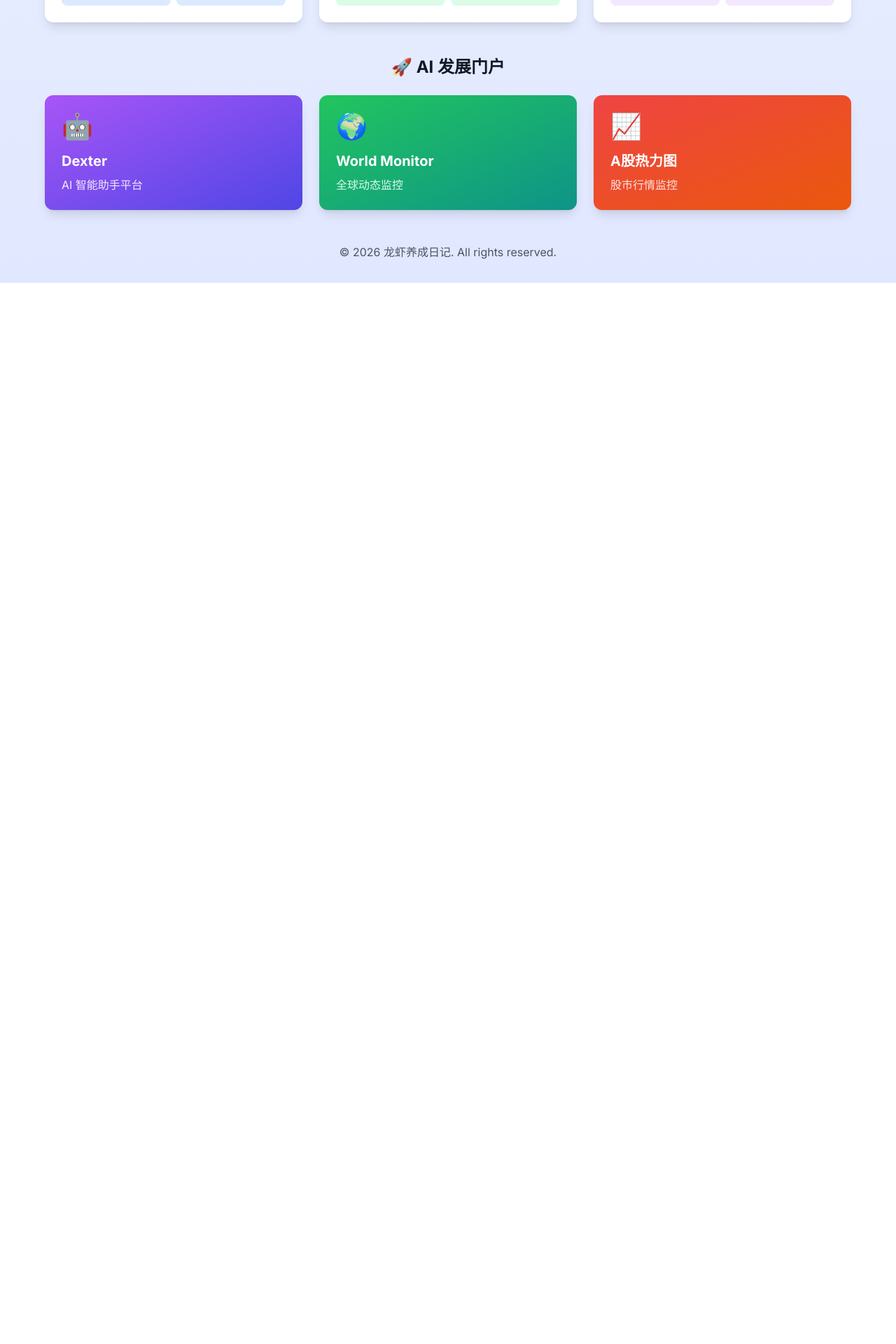
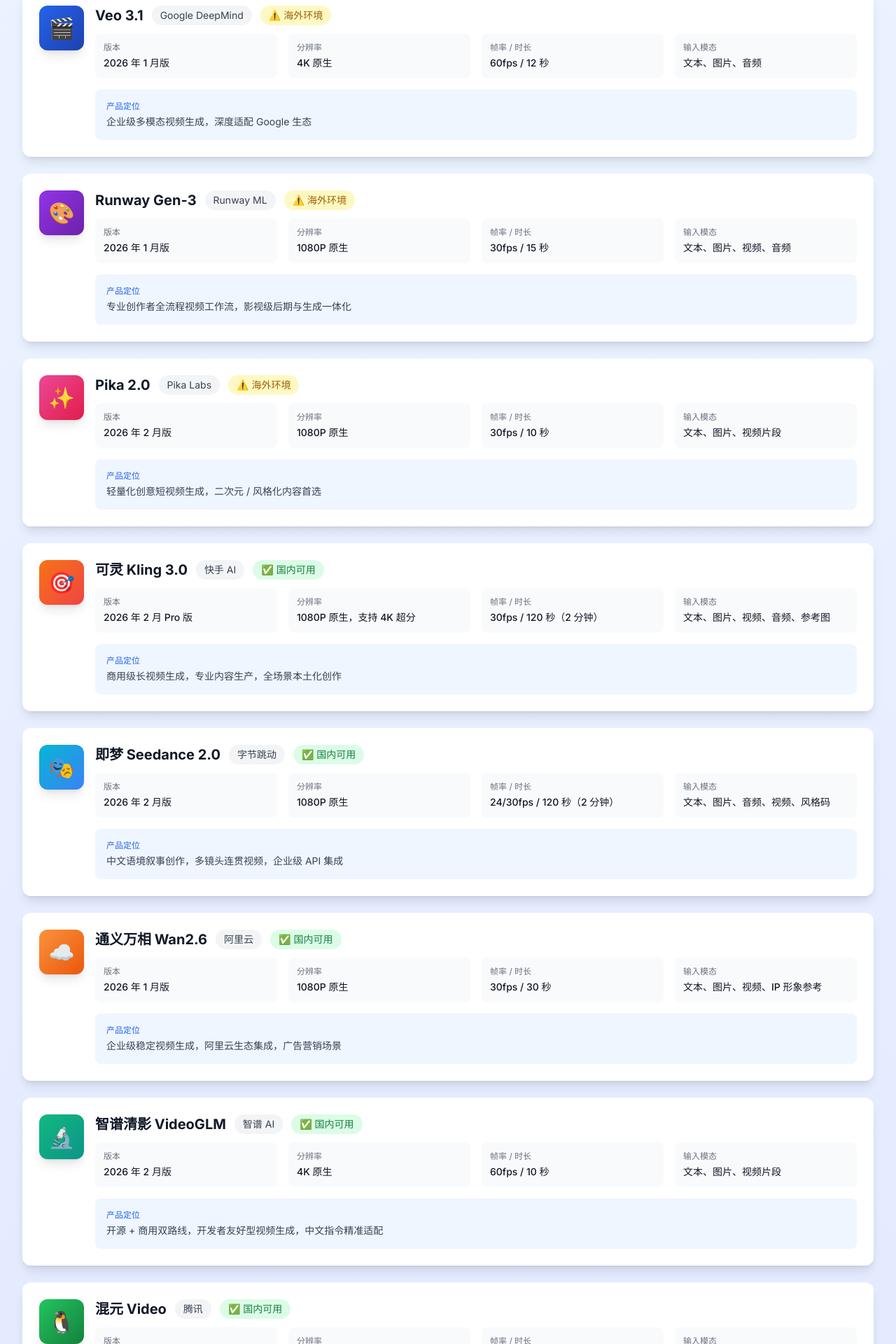
Before and after one commit to huaijw111hz/lobster-diary, a Next.js app: page / in a window 1280 px wide. Shown: the part 872-2792 px from the top of the page at 70% size. Before the commit the page ends 1276 px from the top, so only its background shows below. Built offline with nearby package versions, Linux system fonts and the light colour scheme.

Commit message:
重新组织首页：AI实用链接置顶，添加9个视频生成大模型详细信息板块

```diff
--- a/src/app/page.tsx
+++ b/src/app/page.tsx
@@ -42,10 +42,130 @@
   },
 ]
 
+const videoModels = [
+  {
+    name: "Sora 2",
+    developer: "OpenAI",
+    version: "2026 年 2 月更新版",
+    resolution: "1080P 原生，支持 4K 超分",
+    framerate: "30fps",
+    maxDuration: "25 秒",
+    inputModalities: "文本、图片、视频片段",
+    chinaAccess: "否，需合规海外环境",
+    positioning: "通用影视级视频生成标杆，高端创意与专业预演场景",
+    color: "from-gray-700 to-gray-900",
+    icon: "🔮",
+  },
+  {
+    name: "Veo 3.1",
+    developer: "Google DeepMind",
+    version: "2026 年 1 月版",
+    resolution: "4K 原生",
+    framerate: "60fps",
+    maxDuration: "12 秒",
+    inputModalities: "文本、图片、音频",
+    chinaAccess: "否，需绑定 Google 账号",
+    positioning: "企业级多模态视频生成，深度适配 Google 生态",
+    color: "from-blue-600 to-blue-800",
+    icon: "🎬",
+  },
+  {
+    name: "Runway Gen-3",
+    developer: "Runway ML",
+    version: "2026 年 1 月版",
+    resolution: "1080P 原生",
+    framerate: "30fps",
+    maxDuration: "15 秒",
+    inputModalities: "文本、图片、视频、音频",
+    chinaAccess: "否，需合规海外环境",
+    positioning: "专业创作者全流程视频工作流，影视级后期与生成一体化",
+    color: "from-purple-600 to-purple-800",
+    icon: "🎨",
+  },
+  {
+    name: "Pika 2.0",
+    developer: "Pika Labs",
+    version: "2026 年 2 月版",
+    resolution: "1080P 原生",
+    framerate: "30fps",
+    maxDuration: "10 秒",
+    inputModalities: "文本、图片、视频片段",
+    chinaAccess: "否，需合规海外环境",
+    positioning: "轻量化创意短视频生成，二次元 / 风格化内容首选",
+    color: "from-pink-500 to-rose-600",
+    icon: "✨",
+  },
+  {
+    name: "可灵 Kling 3.0",
+    developer: "快手 AI",
+    version: "2026 年 2 月 Pro 版",
+    resolution: "1080P 原生，支持 4K 超分",
+    framerate: "30fps",
+    maxDuration: "120 秒（2 分钟）",
+    inputModalities: "文本、图片、视频、音频、参考图",
+    chinaAccess: "是，全平台原生支持",
+    positioning: "商用级长视频生成，专业内容生产，全场景本土化创作",
+    color: "from-orange-500 to-red-500",
+    icon: "🎯",
+  },
+  {
+    name: "即梦 Seedance 2.0",
+    developer: "字节跳动",
+    version: "2026 年 2 月版",
+    resolution: "1080P 原生",
+    framerate: "24/30fps",
+    maxDuration: "120 秒（2 分钟）",
+    inputModalities: "文本、图片、音频、视频、风格码",
+    chinaAccess: "是，与剪映深度集成",
+    positioning: "中文语境叙事创作，多镜头连贯视频，企业级 API 集成",
+    color: "from-cyan-500 to-blue-500",
+    icon: "🎭",
+  },
+  {
+    name: "通义万相 Wan2.6",
+    developer: "阿里云",
+    version: "2026 年 1 月版",
+    resolution: "1080P 原生",
+    framerate: "30fps",
+    maxDuration: "30 秒",
+    inputModalities: "文本、图片、视频、IP 形象参考",
+    chinaAccess: "是，阿里云全生态支持",
+    positioning: "企业级稳定视频生成，阿里云生态集成，广告营销场景",
+    color: "from-orange-400 to-orange-600",
+    icon: "☁️",
+  },
+  {
+    name: "智谱清影 VideoGLM",
+    developer: "智谱 AI",
+    version: "2026 年 2 月版",
+    resolution: "4K 原生",
+    framerate: "60fps",
+    maxDuration: "10 秒",
+    inputModalities: "文本、图片、视频片段",
+    chinaAccess: "是，全平台支持",
+    positioning: "开源 + 商用双路线，开发者友好型视频生成，中文指令精准适配",
+    color: "from-emerald-500 to-teal-600",
+    icon: "🔬",
+  },
+  {
+    name: "混元 Video",
+    developer: "腾讯",
+    version: "2026 年 3 月开源版",
+    resolution: "2K 原生",
+    framerate: "30fps",
+    maxDuration: "15 秒",
+    inputModalities: "文本、图片、音频",
+    chinaAccess: "是，腾讯云生态支持",
+    positioning: "私有化部署与企业级安全合规场景，本地轻量化推理优化",
+    color: "from-green-500 to-green-700",
+    icon: "🐧",
+  },
+]
+
 export default function Home() {
   return (
     <div className="min-h-screen bg-gradient-to-b from-blue-50 to-indigo-100 p-8">
-      <div className="max-w-6xl mx-auto">
+      <div className="max-w-7xl mx-auto">
         {/* Header */}
         <header className="text-center mb-12">
           <div className="w-24 h-24 mx-auto bg-gradient-to-br from-red-500 to-orange-500 rounded-full flex items-center justify-center mb-4 shadow-lg">
@@ -54,6 +174,85 @@
           <h1 className="text-4xl font-bold text-gray-900 mb-2">龙虾养成日记</h1>
           <p className="text-xl text-gray-600">见证三只 AI 龙虾的养成之路</p>
         </header>
+
+        {/* AI 实用链接 - 放在最上面 */}
+        <div className="mb-12">
+          <h2 className="text-2xl font-bold text-gray-900 mb-6 text-center">🔗 AI 实用链接</h2>
+          <div className="grid grid-cols-1 md:grid-cols-3 gap-6">
+            <a href="https://dexter.ai" target="_blank" rel="noopener noreferrer" className="block">
+              <div className="bg-gradient-to-br from-purple-500 to-indigo-600 rounded-xl p-6 shadow-lg hover:shadow-xl transition-all transform hover:-translate-y-1">
+                <div className="text-4xl mb-4">🤖</div>
+                <h3 className="text-xl font-bold text-white mb-2">Dexter</h3>
+                <p className="text-purple-100">AI 智能助手平台</p>
+              </div>
+            </a>
+
+            <a href="https://worldmonitor.ai" target="_blank" rel="noopener noreferrer" className="block">
+              <div className="bg-gradient-to-br from-green-500 to-teal-600 rounded-xl p-6 shadow-lg hover:shadow-xl transition-all transform hover:-translate-y-1">
+                <div className="text-4xl mb-4">🌍</div>
+                <h3 className="text-xl font-bold text-white mb-2">World Monitor</h3>
+                <p className="text-green-100">全球动态监控</p>
+              </div>
+            </a>
+
+            <a href="https://xueqiu.com/hq" target="_blank" rel="noopener noreferrer" className="block">
+              <div className="bg-gradient-to-br from-red-500 to-orange-600 rounded-xl p-6 shadow-lg hover:shadow-xl transition-all transform hover:-translate-y-1">
+                <div className="text-4xl mb-4">📈</div>
+                <h3 className="text-xl font-bold text-white mb-2">A股热力图</h3>
+                <p className="text-red-100">股市行情监控</p>
+              </div>
+            </a>
+          </div>
+        </div>
+
+        {/* 视频生成大模型 */}
+        <div className="mb-12">
+          <h2 className="text-2xl font-bold text-gray-900 mb-6 text-center">🎬 视频生成大模型</h2>
+          <div className="space-y-6">
+            {videoModels.map((model, index) => (
+              <div key={index} className="bg-white rounded-xl p-6 shadow-lg hover:shadow-xl transition-shadow">
+                <div className="flex items-start gap-4">
+                  <div className={`w-16 h-16 bg-gradient-to-br ${model.color} rounded-xl flex items-center justify-center shadow-lg flex-shrink-0`}>
+                    <span className="text-3xl">{model.icon}</span>
+                  </div>
+                  <div className="flex-1">
+                    <div className="flex flex-wrap items-center gap-3 mb-3">
+                      <h3 className="text-xl font-bold text-gray-900">{model.name}</h3>
+                      <span className="px-3 py-1 bg-gray-100 text-gray-700 text-sm rounded-full">{model.developer}</span>
+                      <span className={`px-3 py-1 text-sm rounded-full ${model.chinaAccess.includes('是') ? 'bg-green-100 text-green-700' : 'bg-yellow-100 text-yellow-700'}`}>
+                        {model.chinaAccess.includes('是') ? '✅ 国内可用' : '⚠️ 海外环境'}
+                      </span>
+                    </div>
+
+                    <div className="grid grid-cols-1 md:grid-cols-2 lg:grid-cols-4 gap-4 mb-4">
+                      <div className="bg-gray-50 rounded-lg p-3">
+                        <div className="text-xs text-gray-500 mb-1">版本</div>
+                        <div className="text-sm font-medium text-gray-900">{model.version}</div>
+                      </div>
+                      <div className="bg-gray-50 rounded-lg p-3">
+                        <div className="text-xs text-gray-500 mb-1">分辨率</div>
+                        <div className="text-sm font-medium text-gray-900">{model.resolution}</div>
+                      </div>
+                      <div className="bg-gray-50 rounded-lg p-3">
+                        <div className="text-xs text-gray-500 mb-1">帧率 / 时长</div>
+                        <div className="text-sm font-medium text-gray-900">{model.framerate} / {model.maxDuration}</div>
+                      </div>
+                      <div className="bg-gray-50 rounded-lg p-3">
+                        <div className="text-xs text-gray-500 mb-1">输入模态</div>
+                        <div className="text-sm font-medium text-gray-900">{model.inputModalities}</div>
+                      </div>
+                    </div>
+
+                    <div className="bg-blue-50 rounded-lg p-4">
+                      <div className="text-xs text-blue-600 mb-1">产品定位</div>
+                      <div className="text-sm text-gray-700">{model.positioning}</div>
+                    </div>
+                  </div>
+                </div>
+              </div>
+            ))}
+          </div>
+        </div>
 
         {/* Quick Links */}
         <div className="grid grid-cols-1 md:grid-cols-3 gap-6 mb-12">
@@ -125,36 +324,6 @@
           </div>
         </div>
 
-        {/* AI Development Portal */}
-        <div className="mb-12">
-          <h2 className="text-2xl font-bold text-gray-900 mb-6 text-center">🚀 AI 发展门户</h2>
-          <div className="grid grid-cols-1 md:grid-cols-3 gap-6">
-            <a href="https://dexter.ai" target="_blank" rel="noopener noreferrer" className="block">
-              <div className="bg-gradient-to-br from-purple-500 to-indigo-600 rounded-xl p-6 shadow-lg hover:shadow-xl transition-all transform hover:-translate-y-1">
-                <div className="text-4xl mb-4">🤖</div>
-                <h3 className="text-xl font-bold text-white mb-2">Dexter</h3>
-                <p className="text-purple-100">AI 智能助手平台</p>
-              </div>
-            </a>
-
-            <a href="https://worldmonitor.ai" target="_blank" rel="noopener noreferrer" className="block">
-              <div className="bg-gradient-to-br from-green-500 to-teal-600 rounded-xl p-6 shadow-lg hover:shadow-xl transition-all transform hover:-translate-y-1">
-                <div className="text-4xl mb-4">🌍</div>
-                <h3 className="text-xl font-bold text-white mb-2">World Monitor</h3>
-                <p className="text-green-100">全球动态监控</p>
-              </div>
-            </a>
-
-            <a href="https://xueqiu.com/hq" target="_blank" rel="noopener noreferrer" className="block">
-              <div className="bg-gradient-to-br from-red-500 to-orange-600 rounded-xl p-6 shadow-lg hover:shadow-xl transition-all transform hover:-translate-y-1">
-                <div className="text-4xl mb-4">📈</div>
-                <h3 className="text-xl font-bold text-white mb-2">A股热力图</h3>
-                <p className="text-red-100">股市行情监控</p>
-              </div>
-            </a>
-          </div>
-        </div>
-
         {/* Footer */}
         <footer className="text-center mt-12 text-gray-600">
           <p>© 2026 龙虾养成日记. All rights reserved.</p>
```
